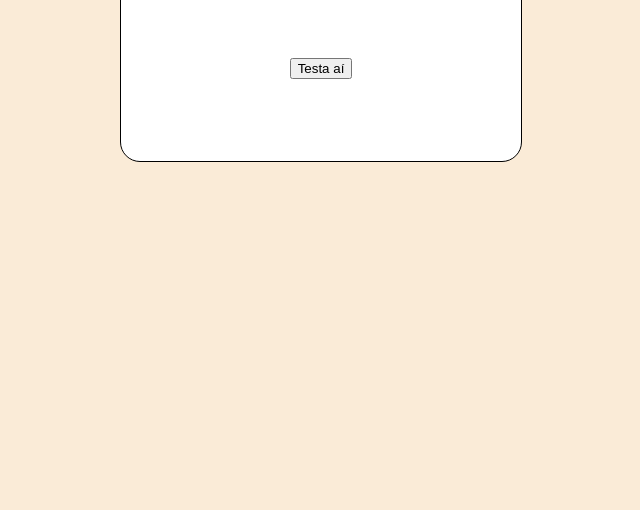
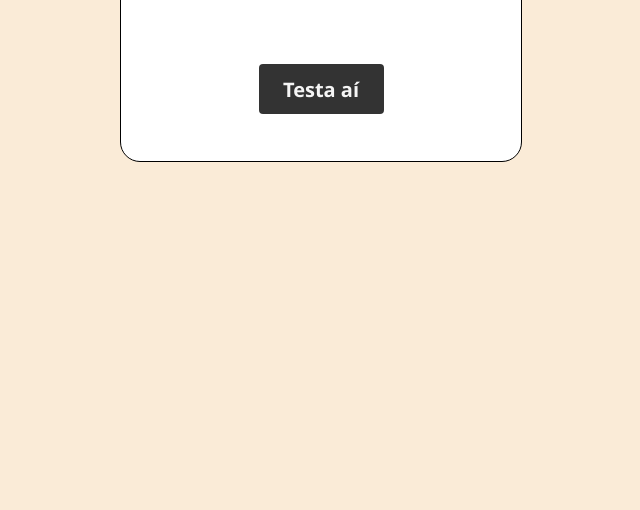
Before and after one commit to tamborex/modal, a plain HTML site: page index.html in a window 1280 px wide. Shown: the part 290-800 px from the top of the page, without its empty margins (319-959 px from the left). Drawn offline with Linux system fonts and the light colour scheme.

Commit message:
so mudei o botao

```diff
--- a/style.css
+++ b/style.css
@@ -1,3 +1,7 @@
+* {
+    font-family: 'Segoe UI', Tahoma, Geneva, Verdana, sans-serif;
+}
+
 body {
     background-color: antiquewhite;
 }
@@ -17,6 +21,21 @@ h1 {
     margin: 80px auto;
 }
 
+#exibir {
+    background-color: rgb(0, 0, 0, 0.8);
+    width: 125px;
+    height: 50px;
+    border: none;
+    border-radius: 4px;
+    font-size: 20px;
+    font-weight: bold;
+    color: whitesmoke;
+}
+
+#exibir:hover {
+    background-color: rgb(0, 0, 0, 1);
+}
+
 #pop-up {
     display: none;
 }
```
